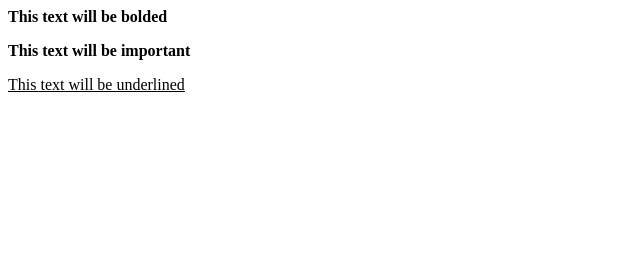
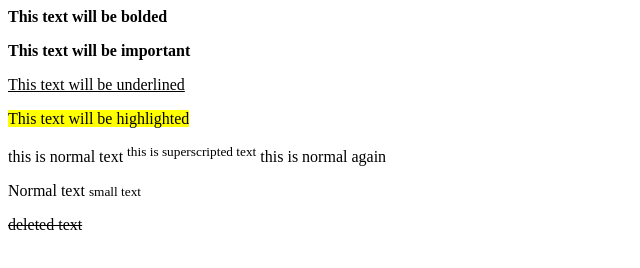
Before and after one commit to aman6750/pwLearning, a plain HTML site: page assignment2-3sept23/ques1.html in a window 1280 px wide. Shown: the whole page, without its empty margins (0-640 px from the left). Drawn offline with Linux system fonts and the light colour scheme.

Commit message:
starting

```diff
--- a/assignment2-3sept23/ques1.html
+++ b/assignment2-3sept23/ques1.html
@@ -8,6 +8,14 @@
     <p><b>This text will be bolded</b></p>
     <p><strong>This text will be important</strong></p>
     <p><u>This text will be underlined</u></p>
-
+    <p><mark>This text will be highlighted</mark></p>
+    <p>
+      this is normal text <sup>this is superscripted text</sup> this is normal
+      again
+    </p>
+    <p>
+      Normal text <small>small text</small>
+    </p>
+    <p><del>deleted text</del></p>
   </body>
 </html>
```
Also changed, not shown: live session1/index.js (+10 -0 lines).
